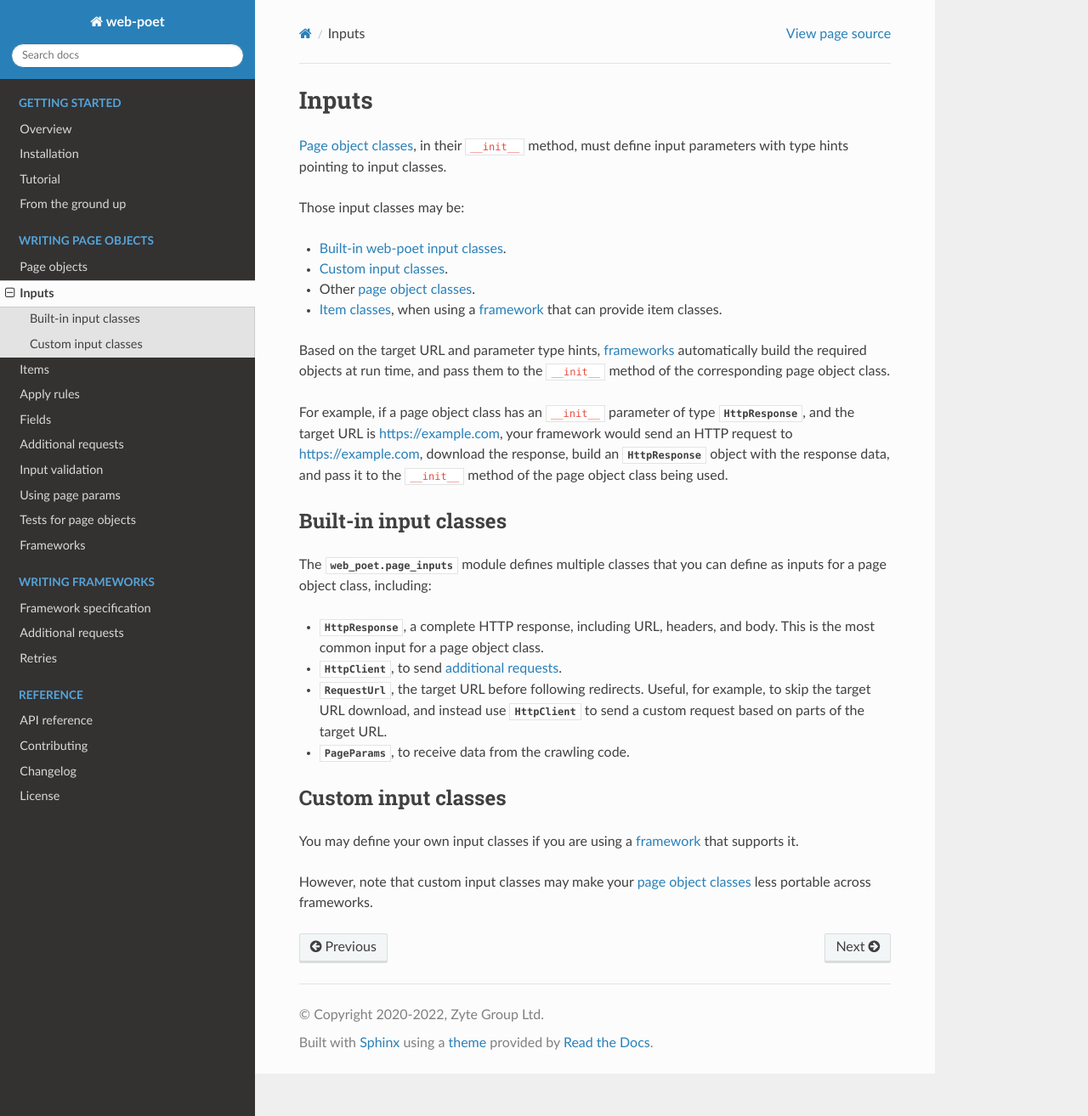
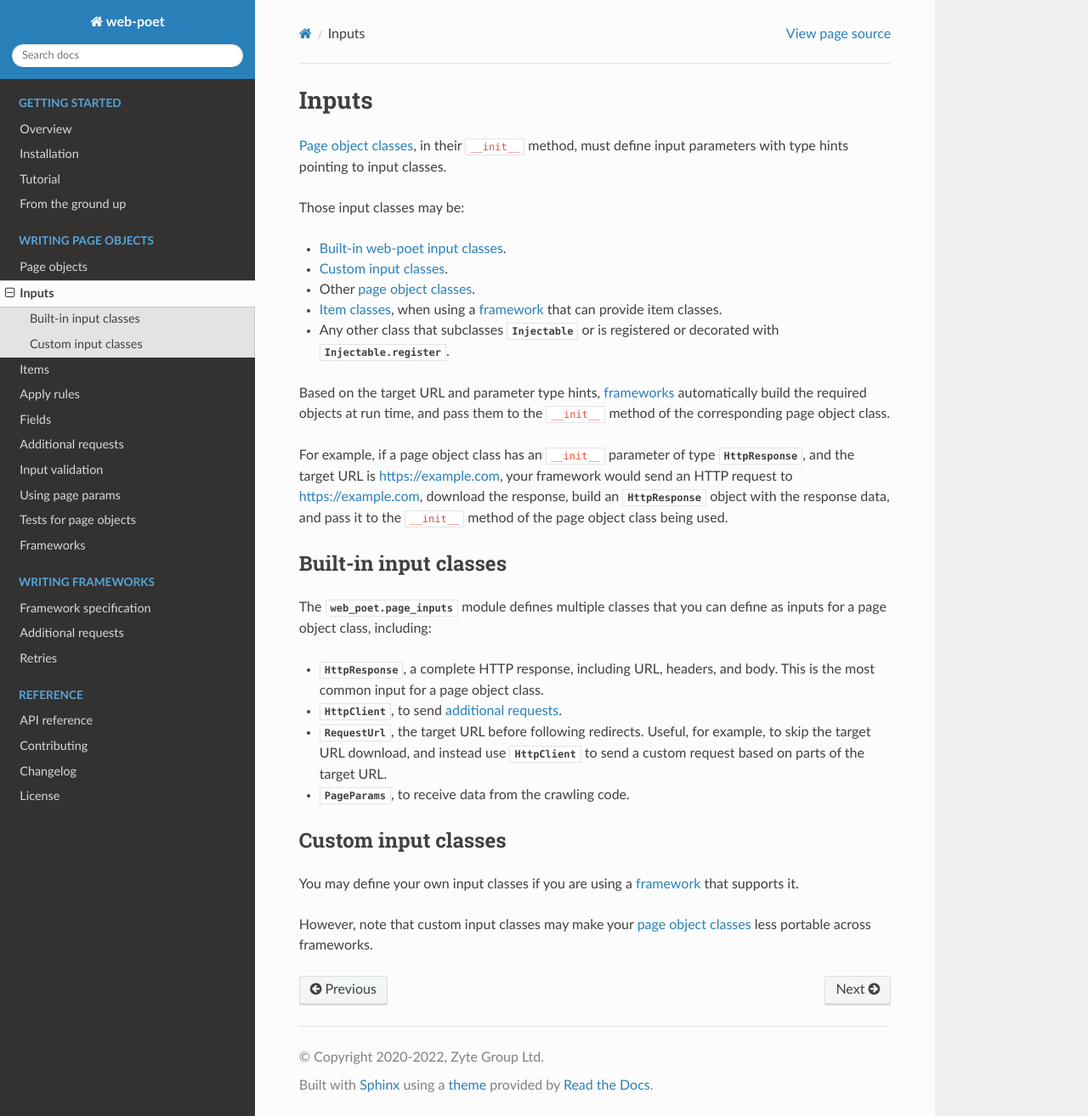
Before and after one commit to scrapinghub/web-poet, a Sphinx documentation site: the page built from docs/page-objects/inputs.rst, in a window 1280 px wide and 1314 px high. Shown: the whole window at 85% size. Built offline with Sphinx 7.4.7 and the Read the Docs theme 2.0.0, drawn with Linux system fonts in a browser that asks for light colours.

Commit message:
Mention injectable classes as valid input classes

```diff
--- a/docs/page-objects/inputs.rst
+++ b/docs/page-objects/inputs.rst
@@ -17,6 +17,10 @@ Those input classes may be:
 
 -   :ref:`Item classes <items>`, when using a :ref:`framework <frameworks>`
     that can provide item classes.
+
+-   Any other class that subclasses :class:`~web_poet.pages.Injectable` or is
+    registered or decorated with :class:`Injectable.register
+    <web_poet.pages.Injectable.register>`.
 
 Based on the target URL and parameter type hints, :ref:`frameworks
 <frameworks>` automatically build the required objects at run time, and pass
```
